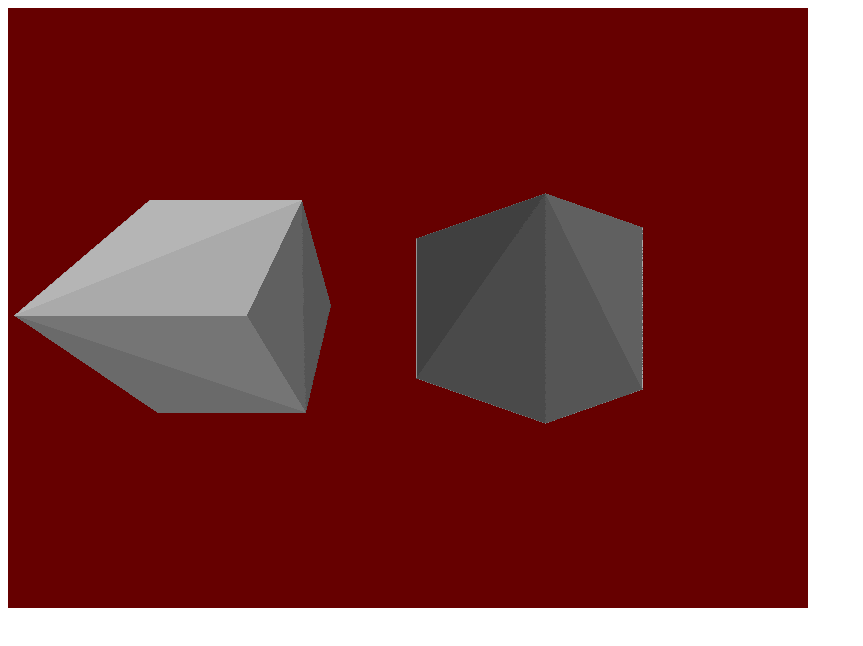
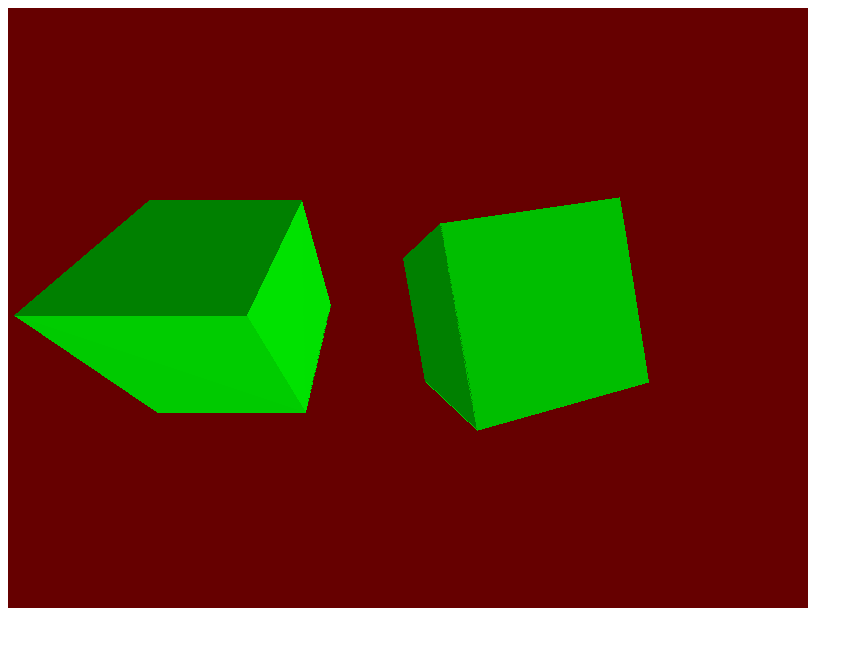
Before and after one commit to raroni/spacejam, a plain HTML site: page example/index.html in a window 1280 px wide. Shown: the whole page, without its empty margins (0-863 px from the left). Drawn offline with Linux system fonts and the light colour scheme; animation ran at ten frames a second.

Commit message:
Added simple lighting.

```diff
--- a/example/app.js
+++ b/example/app.js
@@ -3,8 +3,10 @@ function App() {
   this.height = 600;
 
   this.scene = new Spacejam.Scene();
+  this.scene.light = new Spacejam.Light(new Spacejam.Vector3(20, 20, 10));
   this.camera = new Spacejam.Camera(this.width, this.height, -1, -11);
   this.camera.position.z = 4;
+  this.camera.position.y = 0;
 
   this.setupRenderer();
 
@@ -19,7 +21,8 @@ App.prototype = {
     cube2.position.x = -2.4;
     cube2.rotation.x = -2.4;
 
-    this.scene.models.push(this.cube1, cube2);
+    this.scene.models.push(this.cube1);
+    this.scene.models.push(cube2);
     this.scheduleNextTick();
   },
   setupRenderer: function() {
@@ -45,14 +48,15 @@ App.prototype = {
     this.lastTickAt = timestamp;
 
     this.update(deltaTime);
-    //this.scheduleNextTick();
+    this.scheduleNextTick();
   },
   update: function(timeDelta) {
     if(!this.x) this.x = 0;
     this.x += timeDelta;
-    this.cube1.position.x = Math.sin(this.x*0.002)*0.4+1.5;
-    this.cube1.rotation.y = this.x*0.0005+1;
+    this.cube1.position.x = Math.sin(this.x*0.002)*0.4+1.4;
+    this.cube1.rotation.y = this.x*0.0005+0.5;
     this.cube1.rotation.z = this.x*0.001;
+    this.scene.light.position.y = Math.sin(this.x*0.002)*40;
 
     this.renderer.render(this.scene, this.camera);
   }
--- a/example/index.html
+++ b/example/index.html
@@ -12,6 +12,7 @@
 <script type="text/javascript" src="../src/spacejam/vector3.js"></script>
 <script type="text/javascript" src="../src/spacejam/vector4.js"></script>
 <script type="text/javascript" src="../src/spacejam/matrix4.js"></script>
+<script type="text/javascript" src="../src/spacejam/light.js"></script>
 <script type="text/javascript" src="../src/spacejam/canvas.js"></script>
 <script type="text/javascript" src="../src/spacejam/cube_mesh.js"></script>
 <script type="text/javascript" src="../src/spacejam/face.js"></script>
--- a/src/spacejam/canvas.js
+++ b/src/spacejam/canvas.js
@@ -7,10 +7,9 @@ Spacejam.Canvas = function(width, height) {
   this.depthBuffer = new Array(this.element.width * this.element.height);
 
   this.clearColor = new Spacejam.Color(0, 0, 0);
-  /*
-  this.canvas.style.width = (width/devicePixelRatio) + 'px';
-  this.canvas.style.height = (height/devicePixelRatio) + 'px';
-  */
+
+  this.element.style.width = (width/devicePixelRatio) + 'px';
+  this.element.style.height = (height/devicePixelRatio) + 'px';
 };
 
 Spacejam.Canvas.prototype = {
--- a/src/spacejam/cube_mesh.js
+++ b/src/spacejam/cube_mesh.js
@@ -12,18 +12,17 @@ Spacejam.CubeMesh = function(size) {
   this.vertices.push(new Spacejam.Vector3(-halfSize, -halfSize, -halfSize));
 
   this.faces.push(new Spacejam.Face(0, 1, 2));
-  this.faces.push(new Spacejam.Face(1, 2, 3));
-  this.faces.push(new Spacejam.Face(1, 3, 6));
+  this.faces.push(new Spacejam.Face(3, 2, 1));
+  this.faces.push(new Spacejam.Face(6, 3, 1));
   this.faces.push(new Spacejam.Face(1, 5, 6));
-  this.faces.push(new Spacejam.Face(0, 1, 4));
+  this.faces.push(new Spacejam.Face(4, 1, 0));
   this.faces.push(new Spacejam.Face(1, 4, 5));
-
   this.faces.push(new Spacejam.Face(2, 3, 7));
   this.faces.push(new Spacejam.Face(3, 6, 7));
   this.faces.push(new Spacejam.Face(0, 2, 7));
-  this.faces.push(new Spacejam.Face(0, 4, 7));
-  this.faces.push(new Spacejam.Face(4, 5, 6));
-  this.faces.push(new Spacejam.Face(4, 6, 7));
+  this.faces.push(new Spacejam.Face(7, 4, 0));
+  this.faces.push(new Spacejam.Face(6, 5, 4));
+  this.faces.push(new Spacejam.Face(7, 6, 4));
 };
 
 Spacejam.CubeMesh.prototype = Object.create(Spacejam.Mesh);
--- /dev/null
+++ b/src/spacejam/light.js
@@ -0,0 +1,4 @@
+Spacejam.Light = function(position) {
+  this.position = position;
+  this.intensity = 1;
+}
--- a/src/spacejam/renderer.js
+++ b/src/spacejam/renderer.js
@@ -2,7 +2,7 @@ Spacejam.Renderer = function(options) {
   if(!options) throw new Error('Renderer needs options!');
   this.canvas = new Spacejam.Canvas(options.width, options.height);
   this.canvas.clearColor = options.clearColor;
-  this.worldView = new Spacejam.MatrixStack();
+  this.worldTransformation = new Spacejam.MatrixStack();
   this.clearColor = options.clearColor;
   this.scene = options.scene;
   this.camera = options.camera;
@@ -15,41 +15,71 @@ Spacejam.Renderer.prototype = {
     this.canvas.commit();
   },
   draw: function() {
-    this.worldView.push(this.camera.getWorldView());
     this.scene.models.forEach(this.drawModel.bind(this));
-    this.worldView.pop();
   },
   drawModel: function(model) {
-    this.worldView.push(model.getTransformation());
+    this.worldTransformation.push(model.getTransformation());
 
     var mesh = model.mesh;
-    var vertexA, vertexB, vertexC, face, pointA, pointB, pointC;
+    var face;
+    var homoCoordinatesA, homoCoordinatesB, homoCoordinatesC;
+    var worldCoordinatesA, worldCoordinatesB, worldCoordinatesC;
+    var projectedCoordinatesA, projectedCoordinatesB, projectedCoordinatesC;
     var vertices = mesh.vertices;
-    var color, colorBase;
 
     for(var i=0; mesh.faces.length>i; i++) {
       face = mesh.faces[i];
-      colorBase = 0.25+0.5*i/mesh.faces.length;
-      color = new Spacejam.Color(colorBase, colorBase, colorBase);
 
-      pointA = this.project(vertices[face.a]);
-      pointB = this.project(vertices[face.b]);
-      pointC = this.project(vertices[face.c]);
+      homoCoordinatesA = new Spacejam.Vector4(mesh.vertices[face.a].x, mesh.vertices[face.a].y, mesh.vertices[face.a].z, 1);
+      homoCoordinatesB = new Spacejam.Vector4(mesh.vertices[face.b].x, mesh.vertices[face.b].y, mesh.vertices[face.b].z, 1);
+      homoCoordinatesC = new Spacejam.Vector4(mesh.vertices[face.c].x, mesh.vertices[face.c].y, mesh.vertices[face.c].z, 1);
+
+      worldCoordinatesA = this.worldTransformation.getCurrent().multiply(homoCoordinatesA);
+      worldCoordinatesB = this.worldTransformation.getCurrent().multiply(homoCoordinatesB);
+      worldCoordinatesC = this.worldTransformation.getCurrent().multiply(homoCoordinatesC);
+
+      color = this.getColor(
+        model,
+        worldCoordinatesA.toVector3(),
+        worldCoordinatesB.toVector3(),
+        worldCoordinatesC.toVector3()
+      );
+
+      projectedCoordinatesA = this.project(worldCoordinatesA);
+      projectedCoordinatesB = this.project(worldCoordinatesB);
+      projectedCoordinatesC = this.project(worldCoordinatesC);
 
       /*
       this.canvas.drawLine(pointA, pointB);
       this.canvas.drawLine(pointB, pointC);
       this.canvas.drawLine(pointC, pointA);
       */
-      this.canvas.drawTriangle(pointA, pointB, pointC, color);
+      this.canvas.drawTriangle(
+        projectedCoordinatesA,
+        projectedCoordinatesB,
+        projectedCoordinatesC,
+        color
+      );
     }
-    this.worldView.pop();
+    this.worldTransformation.pop();
   },
-  project: function(vertex) {
-    var homoVertex = new Spacejam.Vector4(vertex.x, vertex.y, vertex.z, 1);
+  getColor: function(model, worldCoordinatesA, worldCoordinatesB, worldCoordinatesC) {
+    var planeVector1 = worldCoordinatesA.subtract(worldCoordinatesB);
+    var planeVector2 = worldCoordinatesA.subtract(worldCoordinatesC);
+    var normal = planeVector2.cross(planeVector1);
+    normal.normalize();
+    var center = worldCoordinatesA.add(worldCoordinatesB).add(worldCoordinatesC).divide(3);
+    var lightDirection = this.scene.light.position.subtract(center);
+    lightDirection.normalize();
+    var dotProduct = normal.dot(lightDirection);
+    var lightIntensity = Math.max(0, dotProduct);
 
-    var worldCoordinates = this.worldView.getCurrent().multiply(homoVertex);
-    var clipSpaceVertex = this.camera.projection.multiply(worldCoordinates);
+    var color = new Spacejam.Color(0, 0.5+0.5*lightIntensity, 0);
+    return color;
+  },
+  project: function(worldCoordinates) {
+    var eyeCoordinates = this.camera.getWorldView().multiply(worldCoordinates);
+    var clipSpaceVertex = this.camera.projection.multiply(eyeCoordinates);
 
     var ndcVertex = new Spacejam.Vector3(
       clipSpaceVertex.x/clipSpaceVertex.w,
--- a/src/spacejam/vector3.js
+++ b/src/spacejam/vector3.js
@@ -5,6 +5,26 @@ Spacejam.Vector3 = function(x, y, z) {
 };
 
 Spacejam.Vector3.prototype = {
+  add: function(vector) {
+    var x = this.x + vector.x;
+    var y = this.y + vector.y;
+    var z = this.z + vector.z;
+    var result = new Spacejam.Vector3(x, y, z);
+    return result;
+  },
+  subtract: function(vector) {
+    var x = this.x - vector.x;
+    var y = this.y - vector.y;
+    var z = this.z - vector.z;
+    var result = new Spacejam.Vector3(x, y, z);
+    return result;
+  },
+  normalize: function() {
+    var vector = this.divide(this.getLength());
+    this.x = vector.x;
+    this.y = vector.y;
+    this.z = vector.z;
+  },
   multiply: function(factor) {
     var vector = new Spacejam.Vector3(
       this.x * factor,
@@ -12,6 +32,30 @@ Spacejam.Vector3.prototype = {
       this.z * factor
     );
     return vector;
+  },
+  divide: function(factor) {
+    var vector = new Spacejam.Vector3(
+      this.x / factor,
+      this.y / factor,
+      this.z / factor
+    );
+    return vector;
+  },
+  cross: function(vector) {
+    var x = this.y*vector.z - this.z * vector.y;
+    var y = this.z*vector.x - this.x * vector.z;
+    var z = this.x*vector.y - this.y * vector.x;
+
+    var result = new Spacejam.Vector3(x, y, z);
+    return result;
+  },
+  dot: function(vector) {
+    var result = this.x * vector.x + this.y * vector.y + this.z * vector.z;
+    return result;
+  },
+  getLength: function() {
+    var squareSum = Math.pow(this.x, 2) + Math.pow(this.y, 2) + Math.pow(this.z, 2);
+    return Math.sqrt(squareSum);
   }
 };
 
--- a/src/spacejam/vector4.js
+++ b/src/spacejam/vector4.js
@@ -5,4 +5,15 @@ Spacejam.Vector4 = function(x, y, z, w) {
   this.w = w;
 };
 
+Spacejam.Vector4.prototype = {
+  toVector3: function() {
+    var vector3 = new Spacejam.Vector3(
+      this.x,
+      this.y,
+      this.z
+    );
+    return vector3;
+  }
+}
+
 Spacejam.Vector4.coordinateNames = ['x', 'y', 'z', 'w'];
```
